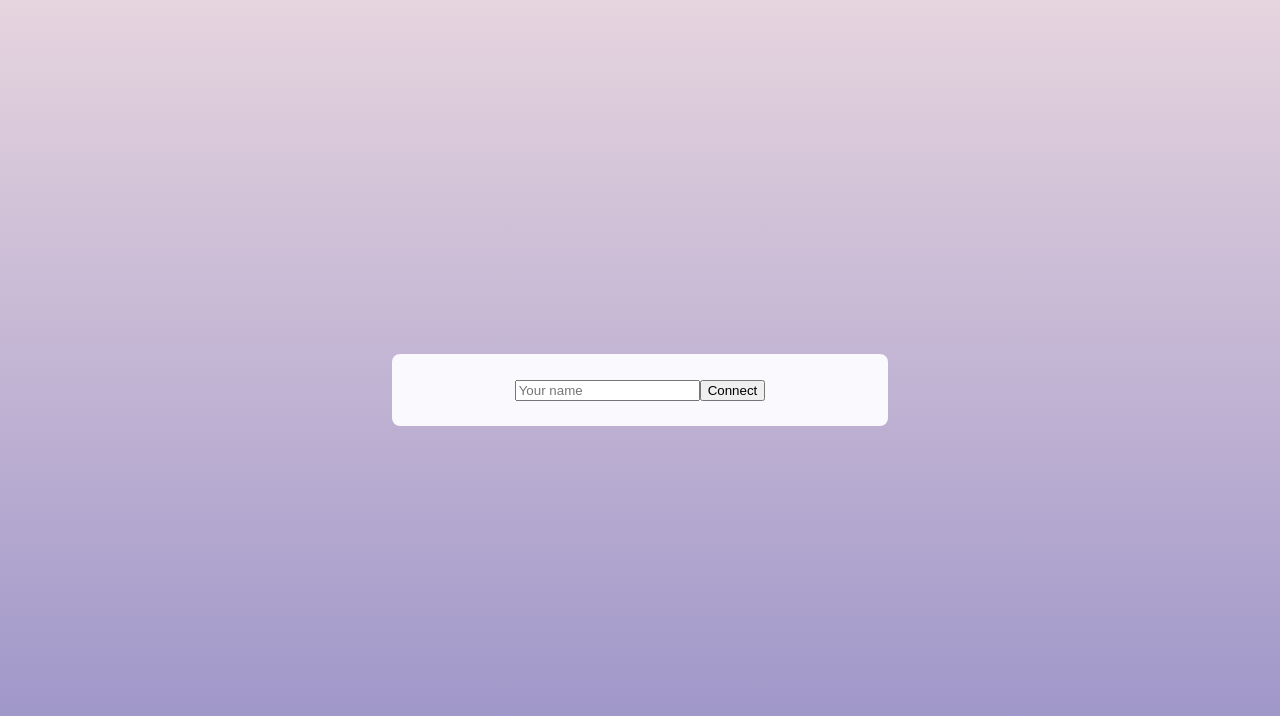
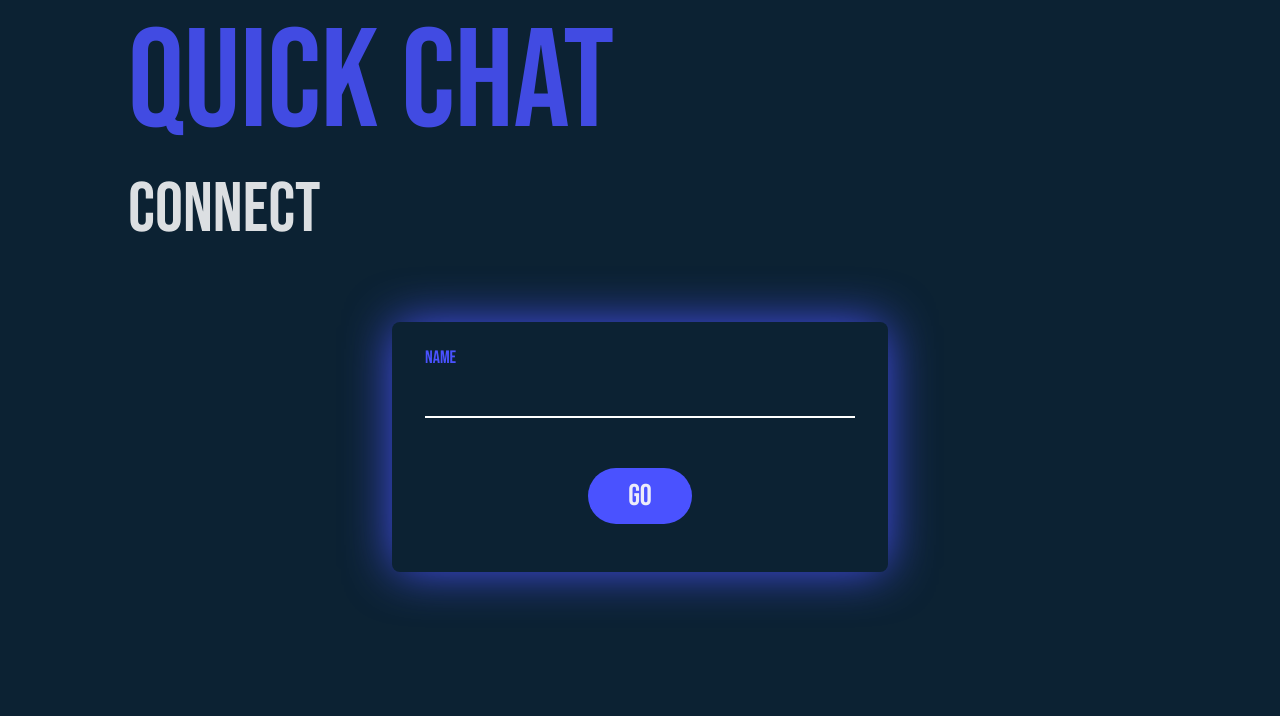
Before and after one commit to NastassiaMikhalenka/chatapp, a React (Create React App) app: page / in a window 1280 px wide. Shown: the top 716 px of the page. Built offline with nearby package versions, Linux system fonts and the light colour scheme.

Commit message:
styles login

```diff
--- a/package.json
+++ b/package.json
@@ -7,10 +7,12 @@
     "@testing-library/jest-dom": "^5.14.1",
     "@testing-library/react": "^13.0.0",
     "@testing-library/user-event": "^13.2.1",
+    "formik": "^2.2.9",
     "react": "^18.1.0",
     "react-dom": "^18.1.0",
     "react-scripts": "5.0.1",
-    "web-vitals": "^2.1.0"
+    "web-vitals": "^2.1.0",
+    "yup": "^0.32.11"
   },
   "scripts": {
     "start": "react-scripts start",
--- a/public/index.html
+++ b/public/index.html
@@ -9,7 +9,9 @@
       name="description"
       content="Web site created using create-react-app"
     />
-    <link rel="apple-touch-icon" href="%PUBLIC_URL%/logo192.png" />
+    <link rel="preconnect" href="https://fonts.googleapis.com">
+    <link rel="preconnect" href="https://fonts.gstatic.com" crossorigin>
+    <link href="https://fonts.googleapis.com/css2?family=Bebas+Neue&family=Hind+Siliguri:wght@300&display=swap" rel="stylesheet">
     <!--
       manifest.json provides metadata used when your web app is installed on a
       user's mobile device or desktop. See https://developers.google.com/web/fundamentals/web-app-manifest/
--- a/src/App.css
+++ b/src/App.css
@@ -1,38 +1,3 @@
-.App {
-  text-align: center;
-}
-
-.App-logo {
-  height: 40vmin;
-  pointer-events: none;
-}
-
-@media (prefers-reduced-motion: no-preference) {
-  .App-logo {
-    animation: App-logo-spin infinite 20s linear;
-  }
-}
-
-.App-header {
-  background-color: #282c34;
-  min-height: 100vh;
-  display: flex;
-  flex-direction: column;
-  align-items: center;
-  justify-content: center;
-  font-size: calc(10px + 2vmin);
-  color: white;
-}
-
-.App-link {
-  color: #61dafb;
-}
-
-@keyframes App-logo-spin {
-  from {
-    transform: rotate(0deg);
-  }
-  to {
-    transform: rotate(360deg);
-  }
-}
+/*.App {*/
+/*  text-align: center;*/
+/*}*/
--- a/src/App.js
+++ b/src/App.js
@@ -4,9 +4,9 @@ import {Form} from "./components/form";
 
 function App() {
     return (
-        <div className="App">
+        <>
             <Form/>
-        </div>
+        </>
     );
 }
 
--- a/src/components/form.jsx
+++ b/src/components/form.jsx
@@ -1,9 +1,11 @@
 import React, {useRef, useState} from "react";
 import styles from './form.module.css';
+import {Login} from "./login/login";
 
 
 export const Form = () => {
     const [messages, setMessages] = useState([]);
+    // const [users, setUsers] = useState([]);
     const [value, setValue] = useState('');
     const socket = useRef();
     const [connected, setConnected] = useState(false);
@@ -36,7 +38,9 @@ export const Form = () => {
         }
         socket.current.onmessage = (e) => {
             const message = JSON.parse(e.data)
+            // const user = JSON.parse(e.data)
             setMessages(prev => [...prev, message])
+            // setUsers(prev => [...prev, user])
             console.log('socket.current.onMessage')
         }
         socket.current.onclose = () => {
@@ -49,15 +53,10 @@ export const Form = () => {
 
     if (!connected) {
         return (
-            <div className={styles.wrapper}>
-                <div className={styles.frame}>
-                    <input type={'text'}
-                           placeholder={'Your name'}
-                           value={userName} onChange={e =>
-                        setUserName(e.target.value)}/>
-                    <button onClick={connect}>Connect</button>
-                </div>
-            </div>
+            <Login connect={connect}
+                   userName={userName} setUserName={setUserName}
+                   connected={connected} setConnected={setConnected}
+                   setMessages={setMessages}/>
         )
     }
 
--- a/src/components/form.module.css
+++ b/src/components/form.module.css
@@ -1,10 +1,10 @@
-.wrapper {
-    display: flex;
-    align-items: center;
-    justify-content: center;
-    min-height: 90vh;
-    padding: 30px 0;
-}
+/*.wrapper {*/
+/*    display: flex;*/
+/*    align-items: center;*/
+/*    justify-content: center;*/
+/*    min-height: 90vh;*/
+/*    padding: 30px 0;*/
+/*}*/
 
 .frame {
     max-width: 430px;
@@ -19,6 +19,6 @@
     display: flex;
     align-items: center;
     justify-content: center;
-    height: 90vh;
+    /*height: 90vh;*/
     padding: 30px 0;
 }
--- /dev/null
+++ b/src/components/login/login.jsx
@@ -0,0 +1,48 @@
+import React, {useRef} from "react";
+import styles from "./login.module.css";
+import {useFormik} from "formik";
+import * as Yup from "yup";
+
+
+export const Login = ({userName, setUserName, connect, setConnected, setMessages}) => {
+
+    const connectBtn = () => {
+        if (userName) {
+            connect()
+        }
+    }
+
+    return (
+        <div className={styles.loginContainer}>
+            <div>
+                <p className={styles.chatName}>quick chat</p>
+                <p className={styles.chatNameDes}>connect</p>
+            </div>
+
+            <div className={styles.wrapper}>
+                <div className={styles.frame}>
+
+                    {/*<form onSubmit={formik.handleSubmit} className={styles.form}>*/}
+                    {/*    <div className={styles.formInfo}>*/}
+                    {/*        <label>Name</label>*/}
+                    {/*        <input type={'text'} {...formik.getFieldProps('name')}*/}
+                    {/*            //    value={userName} onChange={e =>*/}
+                    {/*            // setUserName(e.target.value)}*/}
+                    {/*        />*/}
+                    {/*        {formik.errors.name ?*/}
+                    {/*            <div style={{color: '#FF5B5A', fontSize: '12px'}}>{formik.errors.name}</div> : null}*/}
+                    {/*    </div>*/}
+                    {/*    <button type={'submit'}>GO</button>*/}
+                    {/*</form>*/}
+                    <div className={styles.form}>
+                        <label>Name</label>
+                        <input type={'text'}
+                               value={userName} onChange={e =>
+                            setUserName(e.target.value)} min={10}/>
+                    </div>
+                    <button onClick={connectBtn} disabled={!userName} className={styles.btn}>GO</button>
+                </div>
+            </div>
+        </div>
+    )
+}
--- /dev/null
+++ b/src/components/login/login.module.css
@@ -0,0 +1,131 @@
+.loginContainer {
+    height: 100vh;
+    width: 80%;
+    margin: auto;
+}
+
+.chatName {
+    font-family: 'Bebas Neue';
+    font-size: 140px;
+    color: #4A52FF;
+    opacity: 0.86;
+    margin: 0;
+}
+
+.chatNameDes {
+    font-family: 'Bebas Neue';
+    font-size: 70px;
+    color: #ffffff;
+    opacity: 0.86;
+    margin: 0;
+}
+
+.wrapper {
+    display: flex;
+    align-items: center;
+    justify-content: center;
+    padding: 70px 0;
+}
+
+.frame {
+    max-width: 430px;
+    background: #0C2233;
+    border-radius: 8px;
+    padding: 25px 33px;
+    width: 100%;
+    display: flex;
+    flex-direction: column;
+    align-items: center;
+    height: 25vh;
+    -webkit-box-shadow: 0px 0px 49px -3px rgba(74, 82, 255, 1);
+    -moz-box-shadow: 0px 0px 49px -3px rgba(74, 82, 255, 1);
+    box-shadow: 0px 0px 49px -3px rgba(74, 82, 255, 1);
+}
+
+.form {
+    display: flex;
+    flex-direction: column;
+    width: 100%;
+}
+
+.formInfo {
+    display: flex;
+    flex-direction: column;
+    width: 100%;
+}
+
+
+.frame label {
+    text-align: left;
+    color: #4A52FF;
+    font-size: 18px;
+}
+
+.frame input {
+    background: #0C2233;
+    box-sizing: border-box;
+    width: 100%;
+    height: 50px;
+    outline: none;
+    border: none;
+    border-bottom: solid 2px #ffffff;
+    font-size: 20px;
+    color: #ffffff;
+    font-family: 'Bebas Neue';
+}
+
+.frame input:focus {
+    outline: none;
+    border-bottom: 2px solid #4A52FF;
+}
+
+.btn {
+    outline: none;
+    border: none;
+    cursor: pointer;
+    text-align: center;
+    padding: 10px 40px;
+    font-size: 30px;
+    color: #ECECF9;
+    font-family: 'Bebas Neue';
+    background: #4A52FF;
+    border-radius: 30px;
+    margin-top: 50px;
+}
+
+.btn:hover {
+    background: #4A52FF;
+    color: #ECECF9;
+    -webkit-box-shadow: 0px 0px 49px -14px rgba(74, 82, 255, 1);
+    -moz-box-shadow: 0px 0px 49px -14px rgba(74, 82, 255, 1);
+    box-shadow: 0px 0px 49px -14px rgba(74, 82, 255, 1);
+}
+
+.btn:disabled {
+    cursor: default;
+    background: #4A52FF;
+    -webkit-box-shadow: none;
+    -moz-box-shadow: none;
+    box-shadow: none;
+}
+
+
+@media (max-width: 600px) {
+    .chatName {
+        font-size: 100px;
+    }
+
+    .chatNameDes {
+        font-size: 30px;
+    }
+}
+
+@media (max-width: 438px) {
+    .chatName {
+        font-size: 70px;
+    }
+
+    .chatNameDes {
+        font-size: 30px;
+    }
+}
--- a/src/index.css
+++ b/src/index.css
@@ -1,16 +1,18 @@
 body {
   margin: 0;
-  font-family: -apple-system, BlinkMacSystemFont, 'Segoe UI', 'Roboto', 'Oxygen',
-    'Ubuntu', 'Cantarell', 'Fira Sans', 'Droid Sans', 'Helvetica Neue',
-    sans-serif;
   -webkit-font-smoothing: antialiased;
   -moz-osx-font-smoothing: grayscale;
   padding: 0;
-  background: linear-gradient(180deg, #E6D4DE 0%, #9890C7 100%) no-repeat;
+  background: #0C2233;
   min-height: 100vh;
+  font-family: 'Bebas Neue', cursive;
+  box-sizing: border-box;
 }
 
 code {
-  font-family: source-code-pro, Menlo, Monaco, Consolas, 'Courier New',
-    monospace;
+  font-family: 'Bebas Neue', cursive;
 }
+
+
+/*font-family: 'Bebas Neue', cursive;*/
+/*font-family: 'Hind Siliguri', sans-serif;*/
```
Also changed, not shown: src/components/chat/chat.jsx (added), src/components/chat/chat.module.css (added), 1 other file (tests, documents, lock files or other folders). Lines whose indentation alone changed are shown as unchanged.
